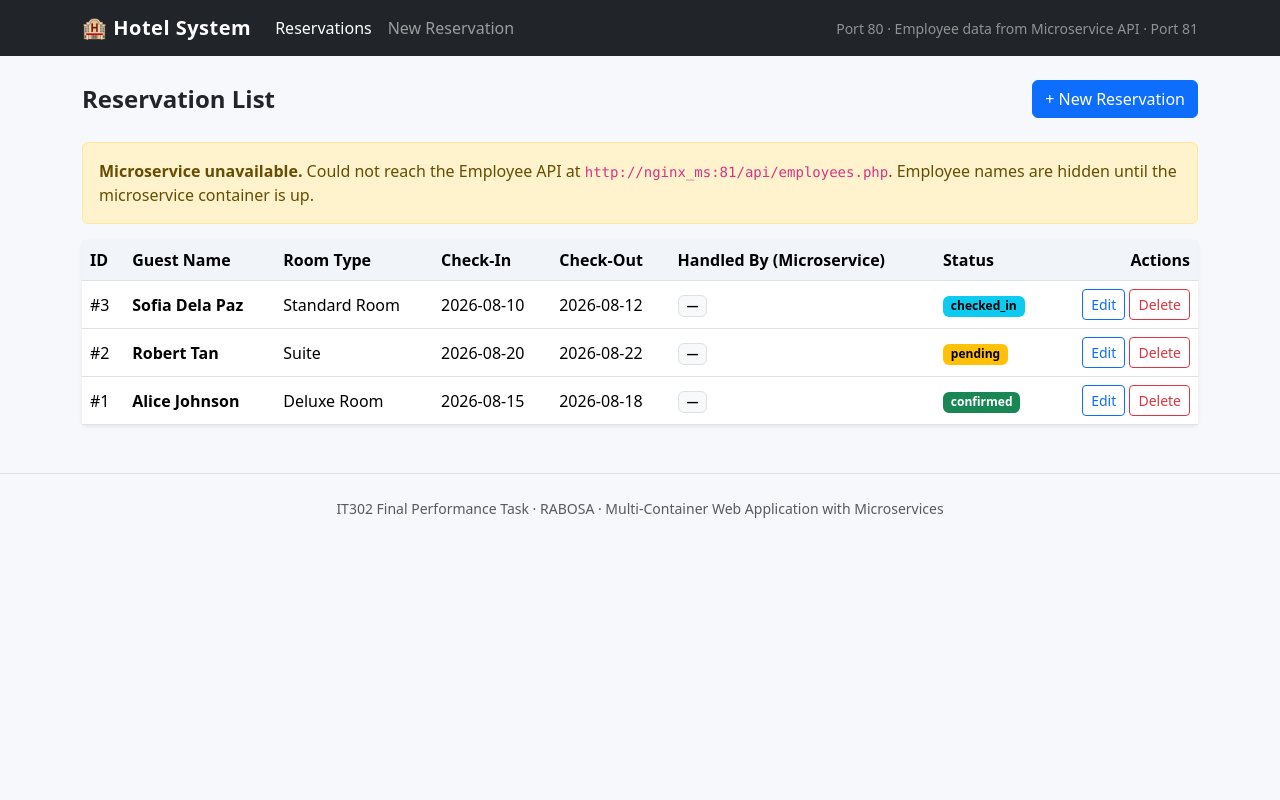
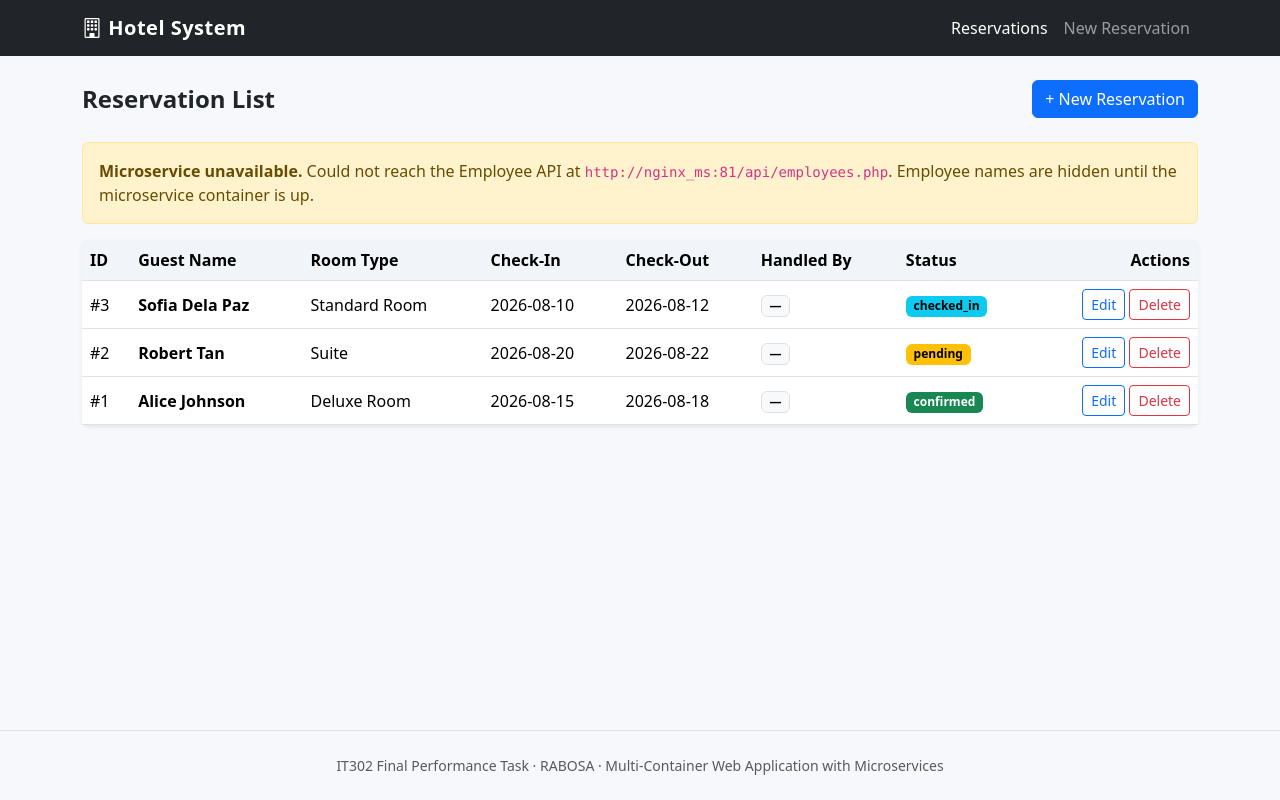
Before and after one commit to r4ppz/Rabosa_DockerCodebase, a PHP site: page /index.php in a window 1280 px wide. Run offline with PHP 8.4, Linux system fonts and the light colour scheme; data comes from the database, SQL or seed files in the repository; data that the repository does not hold is empty.

Commit message:
Sync codebase

```diff
--- a/app/includes/header.php
+++ b/app/includes/header.php
@@ -17,9 +17,17 @@ function active_nav(string $page): string
   <meta name="viewport" content="width=device-width, initial-scale=1.0">
   <title><?= $pageTitle ?? 'Hotel System' ?> | Hotel System</title>
   <link href="https://cdn.jsdelivr.net/npm/bootstrap@5.3.3/dist/css/bootstrap.min.css" rel="stylesheet">
+  <link href="https://cdn.jsdelivr.net/npm/bootstrap-icons@1.11.3/font/bootstrap-icons.min.css" rel="stylesheet">
   <style>
     body {
+      min-height: 100vh;
+      display: flex;
+      flex-direction: column;
       background: #f6f8fb;
+    }
+
+    main {
+      flex: 1 0 auto;
     }
 
     .navbar-brand {
@@ -40,18 +48,15 @@ function active_nav(string $page): string
 <body>
   <nav class="navbar navbar-expand-lg navbar-dark bg-dark">
     <div class="container">
-      <a class="navbar-brand" href="index.php">🏨 Hotel System</a>
+      <a class="navbar-brand" href="index.php"><i class="bi bi-building"></i> Hotel System</a>
       <button class="navbar-toggler" type="button" data-bs-toggle="collapse" data-bs-target="#mainNav" aria-controls="mainNav" aria-expanded="false" aria-label="Toggle navigation">
         <span class="navbar-toggler-icon"></span>
       </button>
       <div class="collapse navbar-collapse" id="mainNav">
-        <ul class="navbar-nav me-auto">
+        <ul class="navbar-nav ms-auto">
           <li class="nav-item"><a class="nav-link <?= active_nav('index.php') ?>" href="index.php">Reservations</a></li>
           <li class="nav-item"><a class="nav-link <?= active_nav('create.php') ?>" href="create.php">New Reservation</a></li>
         </ul>
-        <span class="navbar-text text-white-50 small">
-          Port 80 &middot; Employee data from Microservice API &middot; Port 81
-        </span>
       </div>
     </div>
   </nav>
--- a/app/index.php
+++ b/app/index.php
@@ -35,7 +35,7 @@ unset($_SESSION['flash']);
           <th>Room Type</th>
           <th>Check-In</th>
           <th>Check-Out</th>
-          <th>Handled By (Microservice)</th>
+          <th>Handled By</th>
           <th>Status</th>
           <th class="text-end">Actions</th>
         </tr>
```
